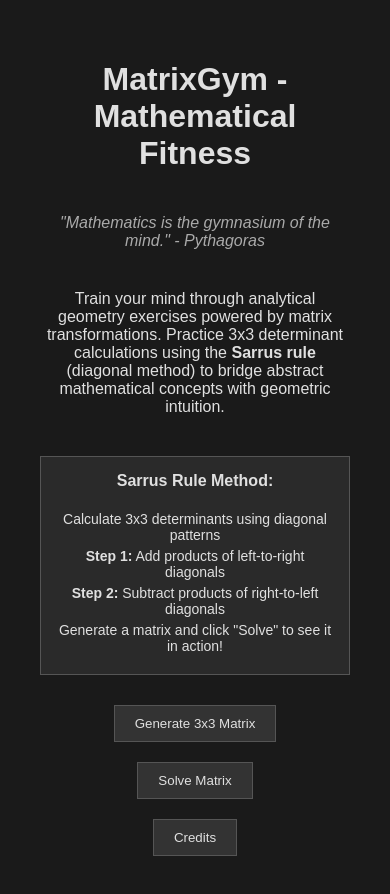
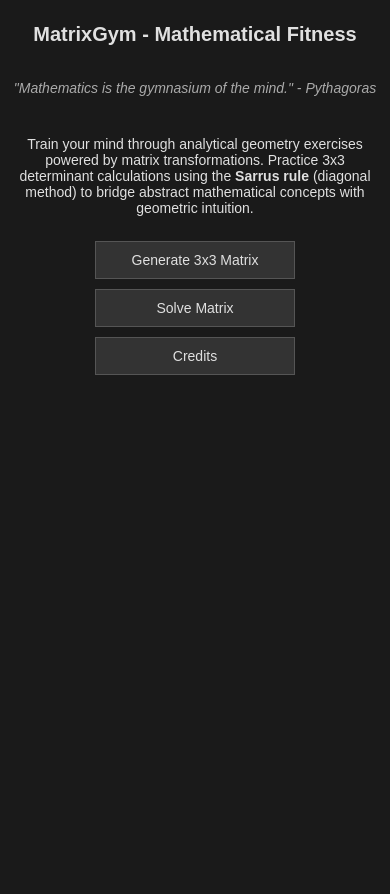
Before and after one commit to s33ding/MatrixGym, a plain HTML site: page index.html in a window 390 px wide. After the commit the page ends 864 px from the top, so only its background shows below. Drawn offline with Linux system fonts and the light colour scheme.

Commit message:
Update buildspec and template

```diff
--- a/index.html
+++ b/index.html
@@ -1,6 +1,7 @@
 <!DOCTYPE html>
 <html>
 <head>
+    <meta name="viewport" content="width=device-width, initial-scale=1.0">
     <title>MatrixGym</title>
     <style>
         body {
@@ -16,18 +17,35 @@
         }
         .matrix { display: inline-block; margin: 20px; }
         .matrix table { border-collapse: collapse; }
-        .matrix td { border: 1px solid #555; padding: 10px; text-align: center; width: 50px; background: #2a2a2a; }
+        .matrix td { border: 2px solid #555; padding: 20px; text-align: center; width: 80px; height: 80px; background: #2a2a2a; font-size: 24px; font-weight: bold; }
         button {
-            padding: 10px 20px;
+            padding: 15px 25px;
             margin: 10px;
             background: #333;
             color: #e0e0e0;
             border: 1px solid #555;
             cursor: pointer;
+            font-size: 16px;
         }
         button:hover { background: #444; }
-        .result { margin: 20px 0; padding: 10px; background: #2a2a2a; border: 1px solid #555; }
+        .result { margin: 20px 0; padding: 15px; background: #2a2a2a; border: 1px solid #555; max-width: 90%; }
         h1 { text-align: center; }
+
+        @media (max-width: 768px) {
+            body { padding: 20px; }
+            .matrix td { padding: 15px; width: 60px; height: 60px; font-size: 20px; }
+            button { padding: 12px 20px; font-size: 14px; width: 90%; max-width: 200px; }
+            h1 { font-size: 24px; }
+            p { font-size: 14px; }
+        }
+
+        @media (max-width: 480px) {
+            body { padding: 10px; }
+            .matrix td { padding: 10px; width: 50px; height: 50px; font-size: 18px; border: 1px solid #555; }
+            button { padding: 10px 15px; font-size: 14px; margin: 5px; }
+            h1 { font-size: 20px; }
+            .result { padding: 10px; font-size: 14px; }
+        }
     </style>
 </head>
 <body>
@@ -40,13 +58,7 @@
         Practice 3x3 determinant calculations using the <strong>Sarrus rule</strong> (diagonal method) to bridge
         abstract mathematical concepts with geometric intuition.
     </p>
-    <div style="text-align: center; margin: 20px 0; padding: 15px; background: #2a2a2a; border: 1px solid #555; max-width: 500px;">
-        <h4 style="margin-top: 0;">Sarrus Rule Method:</h4>
-        <p style="font-size: 14px; margin: 5px 0;">Calculate 3x3 determinants using diagonal patterns</p>
-        <p style="font-size: 14px; margin: 5px 0;"><strong>Step 1:</strong> Add products of left-to-right diagonals</p>
-        <p style="font-size: 14px; margin: 5px 0;"><strong>Step 2:</strong> Subtract products of right-to-left diagonals</p>
-        <p style="font-size: 14px; margin: 5px 0;">Generate a matrix and click "Solve" to see it in action!</p>
-    </div>
+
 
     <button onclick="generateMatrix()">Generate 3x3 Matrix</button>
     <button onclick="solveMatrix()">Solve Matrix</button>
@@ -104,6 +116,7 @@
                 </div>
             `;
             document.getElementById('matrix-display').innerHTML = html;
+            document.getElementById('matrix-display').scrollIntoView({ behavior: 'smooth', block: 'center' });
         }
 
         function displayResults(data) {
```
Also changed, not shown: 1 other file.
